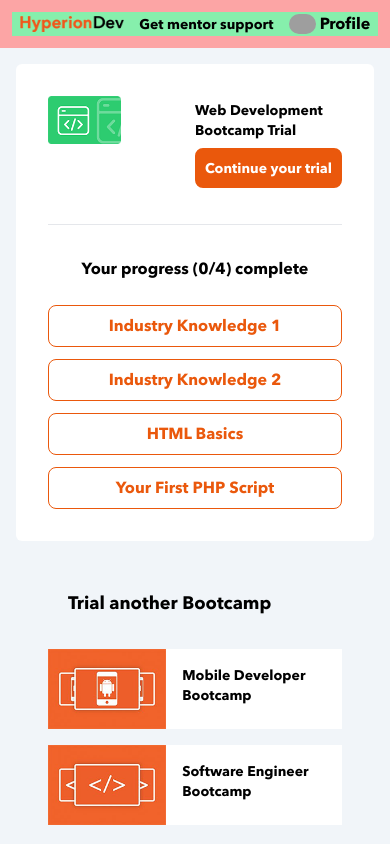
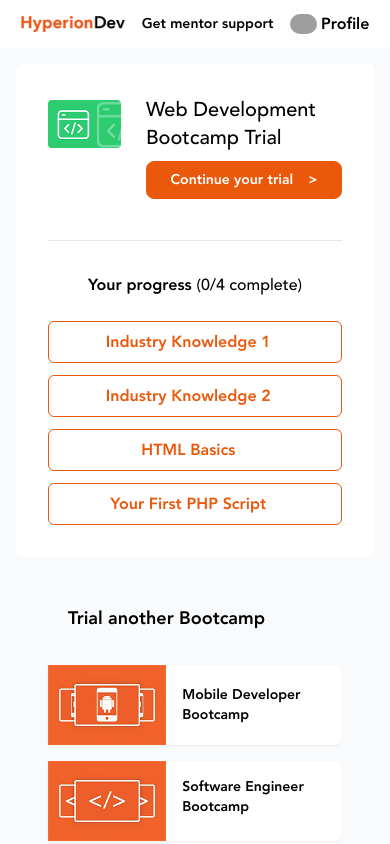
Before and after one commit to lazybump/Hyperion, a React (Vite) app: page / in a window 390 px wide. Shown: the top 844 px of the page. Built offline with nearby package versions, Linux system fonts and the light colour scheme; grey boxes are pictures that could not be loaded.

Commit message:
fix bugs and finish mobile design

```diff
--- a/src/App.tsx
+++ b/src/App.tsx
@@ -6,7 +6,7 @@
 
 function App() {
   return (
-    <div className="bg-slate-100 h-full">
+    <div className="bg-slate-50 h-full relative">
       <Header />
       <MainContent />
       <Bootcamps />
--- a/src/Bootcamps.tsx
+++ b/src/Bootcamps.tsx
@@ -2,13 +2,15 @@
   return (
     <div className="px-12 py-8 space-y-8">
       {/* Bootcamps section */}
-      <h2 className="ml-5 text-lg">Trial another Bootcamp</h2>
-      <ul className="space-y-4">
-        <li className="flex h-20">
+      <h2 className="ml-5">Trial another Bootcamp</h2>
+      <ul className="space-y-4 font-bold">
+        <li className="flex h-20 rounded-r-lg overflow-hidden drop-shadow-sm">
           <img src="/assets/images/layer-115.png" alt="android-robot" />
-          <p className="bg-white p-4 text-sm">Mobile Developer Bootcamp</p>
+          <p className="bg-white p-4 text-sm flex place-items-center">
+            Mobile Developer Bootcamp
+          </p>
         </li>
-        <li className="flex h-20">
+        <li className="flex h-20 rounded-r-lg overflow-hidden drop-shadow-sm">
           <img src="/assets/images/layer-114.png" alt="html-icon" />
           <p className="bg-white p-4 text-sm">Software Engineer Bootcamp</p>
         </li>
--- a/src/Footer.tsx
+++ b/src/Footer.tsx
@@ -2,7 +2,7 @@
   return (
     <div>
       <div className="p-10 border-y">
-        <h2 className="text-lg mb-6">Get more information</h2>
+        <h2 className="mb-6">Get more information</h2>
         <p className="mb-5">
           We're ready to help with any questions you may have about our
           Bootcamps and Mentor Support.
@@ -14,7 +14,7 @@
       </div>
 
       <div className="p-10 space-y-4">
-        <h2 className="text-lg">Upgrade to the Full Bootcamp</h2>
+        <h2>Upgrade to the Full Bootcamp</h2>
         <p>Our next cohort starts 3 January 2018.</p>
         <button className="px-5 py-2 rounded-md">Reserve your spot</button>
       </div>
--- a/src/Header.tsx
+++ b/src/Header.tsx
@@ -1,16 +1,16 @@
 const Header = () => {
   return (
-    <header className="bg-red-300 p-3">
-      <nav className="flex items-center justify-around bg-green-300">
+    <header className="bg-white p-3">
+      <nav className="flex items-center justify-around">
         <img src="/assets/images/url.png" alt="/" className="h-4" />
-        <p className="text-sm">Get mentor support</p>
+        <p className="text-sm font-bold">Get mentor support</p>
         <div className="flex space-x-1 items-center">
           <img
             src="/assets/images/student.png"
             alt="profile"
             className="h-5 rounded-full"
           />
-          <span>Profile</span>
+          <span className="font-bold">Profile</span>
         </div>
       </nav>
     </header>
--- a/src/Journey.tsx
+++ b/src/Journey.tsx
@@ -1,15 +1,15 @@
 const Journey = () => {
   return (
     <div className="p-12 space-y-6">
-      <h2 className="text-lg">Your coding journey</h2>
+      <h2>Your coding journey</h2>
       <ul className="space-y-3">
         <li className="flex items-center">
-          <span className="text-primary text-4xl mr-5">1</span>Total programs
-          written
+          <span className="text-primary text-4xl mr-5 font-bold">1</span>Total
+          programs written
         </li>
         <li className="flex items-center">
-          <span className="text-primary text-4xl mr-5">4</span> Total code
-          reviews
+          <span className="text-primary text-4xl mr-5 font-bold">4</span> Total
+          code reviews
         </li>
       </ul>
     </div>
--- a/src/MainContent.tsx
+++ b/src/MainContent.tsx
@@ -32,21 +32,26 @@
 
   const totalCompletedTopics = topics.filter((topic) => topic.isActive).length;
 
+  // CHANGE THE MARGIN ON the main element
   return (
     <main className="bg-white m-4 p-8 rounded-md">
-      <section className="grid grid-cols-2 grid-rows-2 items-center">
+      <section className="grid grid-cols-3 grid-rows-2 items-center">
         <img
           src="/assets/images/beginner-php-fundamentals.png"
           className="h-12"
         />
-        <h1 className="text-sm">Web Development Bootcamp Trial</h1>
-        <button className="col-start-2 bg-primary text-white text-sm rounded-lg py-2">
-          Continue your trial
+        <h1 className="col-span-2 text-xl">Web Development Bootcamp Trial</h1>
+        <button className="col-start-2 col-span-2 bg-primary text-white text-sm rounded-lg px-4 py-2 flex justify-around">
+          <span>Continue your trial</span>
+          <span>&gt;</span>
         </button>
       </section>
       <section className="border-t mt-8 pt-8">
-        <h2 className="text-center mb-6">
-          Your progress ({totalCompletedTopics}/4) complete
+        <h2 className="text-center mb-6 text-base">
+          Your progress{" "}
+          <span className="font-medium">
+            ({totalCompletedTopics}/4 complete)
+          </span>
         </h2>
         <div className="flex flex-col space-y-3">
           {topics.map((topic) => (
--- a/src/TopicButton.tsx
+++ b/src/TopicButton.tsx
@@ -8,14 +8,18 @@
 const TopicButton = ({ id, name, handleClick, isActive }: TopicButtonProps) => {
   return (
     <button
-      className={`border-[1px] border-primary rounded-lg py-2 ${
+      className={`rounded-md py-2 ${
         isActive ? "bg-primary text-white" : "bg-white text-primary"
       }`}
       onClick={() => handleClick(id)}
     >
       {name}
       {/* Characters inside the span represent a check-mark in Unicode */}
-      <span className={`font-bold ml-4 ${isActive ? "inline" : "hidden"}`}>
+      <span
+        className={`font-bold relative left-3 ${
+          isActive ? "inline" : "invisible"
+        }`}
+      >
         &#x2713;
       </span>
     </button>
--- a/src/index.css
+++ b/src/index.css
@@ -2,12 +2,27 @@
 @tailwind components;
 @tailwind utilities;
 
-@font-face {
-  font-family: "Avenir";
-  src: url("../public/assets/fonts/Avenir-Light.ttf");
-  src: url("../public/assets/fonts/Avenir-Medium.ttf");
-  src: url("../public/assets/fonts/Avenir-Heavy.ttf");
-  src: url("../public/assets/fonts/avenir-next-bold.ttf");
+@layer base {
+  @font-face {
+    src: url("/assets/fonts/Avenir-Light.ttf");
+    font-family: "Avenir";
+    font-weight: 300;
+  }
+  @font-face {
+    src: url("/assets/fonts/Avenir-Medium.ttf");
+    font-family: "Avenir";
+    font-weight: 500;
+  }
+  @font-face {
+    src: url("/assets/fonts/Avenir-Heavy.ttf");
+    font-family: "Avenir";
+    font-weight: 700;
+  }
+  @font-face {
+    src: url("/assets/fonts/avenir-next-bold.ttf");
+    font-family: "Avenir";
+    font-weight: 800;
+  }
 }
 
 * {
@@ -17,6 +32,12 @@
   font-family: Avenir;
 }
 
+h2 {
+  font-weight: bold;
+  font-size: 1.125rem;
+  line-height: 1.75rem;
+}
+
 button {
-  @apply border-2 border-primary text-primary;
+  @apply border border-primary text-primary font-bold;
 }
```
Also changed, not shown: src/main.tsx (+7 -7 lines).
